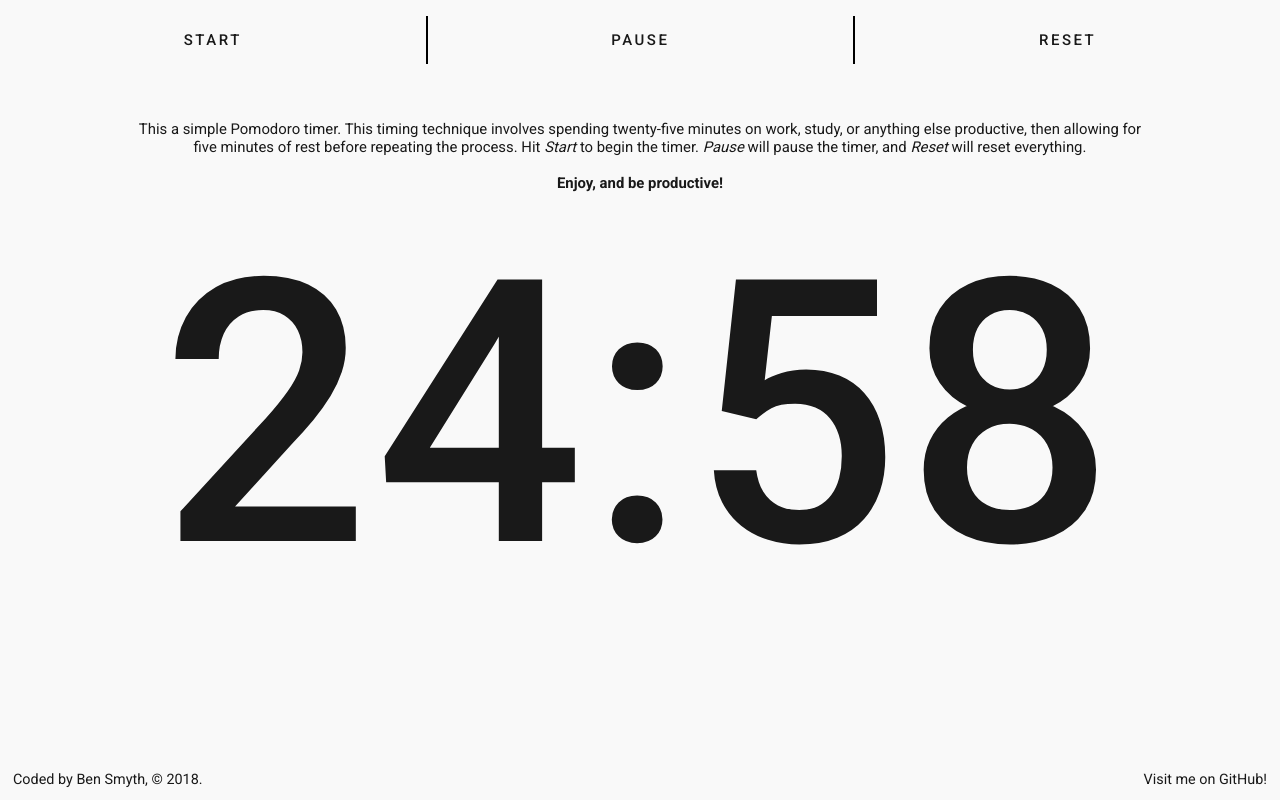
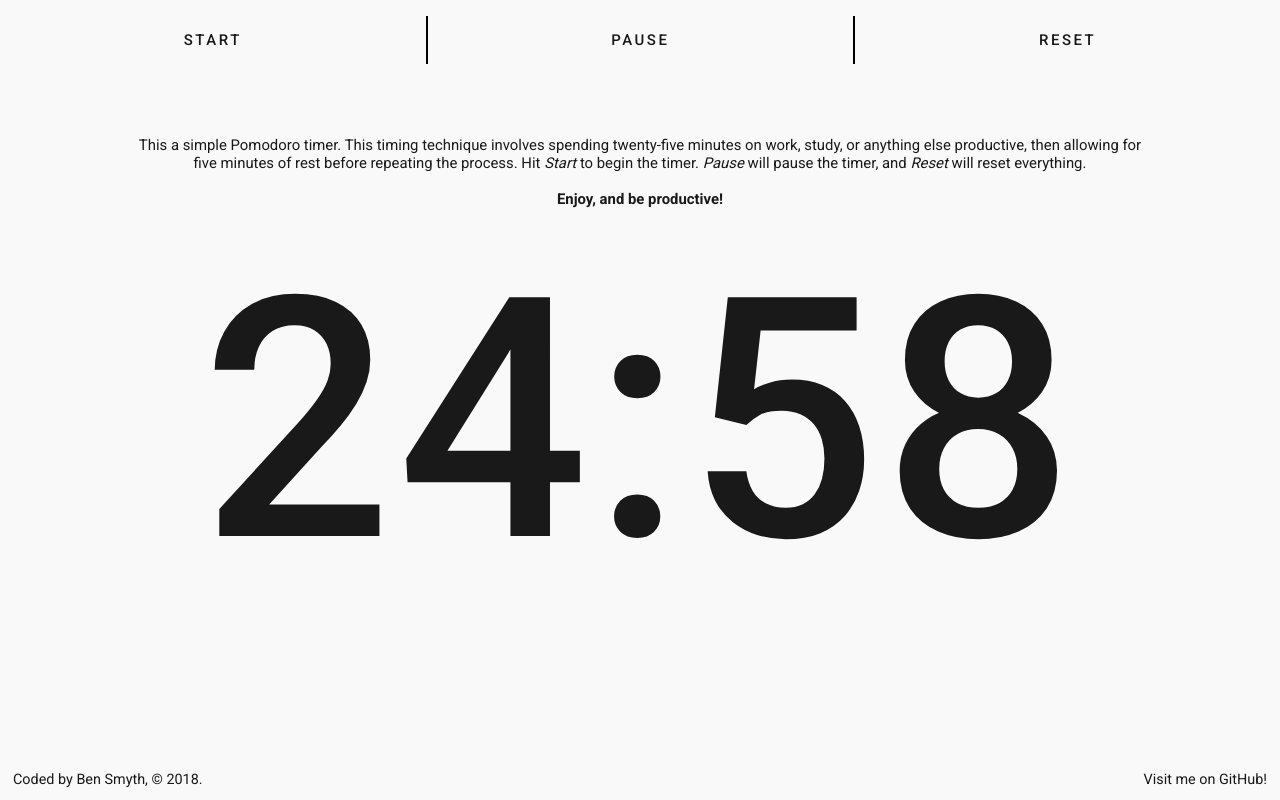
Before and after one commit to benjsmyth/pomodoro-timer, a plain HTML site: page index.html in a window 1280 px wide. Both pictures are taken after a click on the element "START". Drawn offline with Linux system fonts and the light colour scheme.

Commit message:
Improvements

```diff
--- a/script.js
+++ b/script.js
@@ -3,7 +3,9 @@ const pause = document.getElementById("pause");
 const reset = document.getElementById("reset");
 const timer = document.getElementById("timer");
 
-window.onload = () => {timer.textContent = "25:00"};
+timer.style.transition = "color 400ms";
+
+window.onload = () => {timer.textContent = `${padded(minutes)}:${padded(seconds)}`};
 
 function padded(a) {
 	if (a < 10) {
@@ -24,27 +26,27 @@ let minutes = Math.floor((time / 60) % 60);
 function updateTime() {
 	if (!clockType.includes(minutes)) clockType.push(minutes);
 
-	seconds = time % 60;
-	minutes = Math.floor((time / 60) % 60);
-	timer.textContent = `${padded(minutes)}:${padded(seconds)}`;
-
 	if (time == 0 && clockType.includes(25)) {
 		clockType.splice(0);
+		timer.style.color = "#999999";
 		time = 301;
 	}
 
 	else if (time == 0 && !clockType.includes(25)) {
 		clockType.splice(0);
+		timer.style.color = "#191919";
 		time = 1501;
 	}
 
 	time--;
+	seconds = time % 60;
+	minutes = Math.floor((time / 60) % 60);
+	timer.textContent = `${padded(minutes)}:${padded(seconds)}`;
 }
 
 var interval;
 
 function startTimer() {
-	updateTime();
 	interval = setInterval(updateTime, 1000);
 	start.removeEventListener("click", startTimer);
 	pause.addEventListener("click", pauseTimer);
@@ -60,7 +62,7 @@ function resetTimer() {
 	clearInterval(interval);
 	clockType.splice(0);
 	time = 1500;
-	timer.textContent = "25:00";
+	timer.textContent = "00:10";
 	start.addEventListener("click", startTimer);
 	pause.addEventListener("click", pauseTimer);
 }
--- a/style.css
+++ b/style.css
@@ -65,14 +65,14 @@ div#main {
 }
 
 div#caption {
-	padding: 9vh 10vw 1vh 10vw;
+	padding: 11vh 10vw 2vh 10vw;
 	text-align: center;
 	font-size: 0.93em;
 }
 
 div#timer {
 	text-align: center;
-	font-size: 23em;
+	font-size: 21em;
 	letter-spacing: 5px;
 	font-weight: 500;
 }
```
